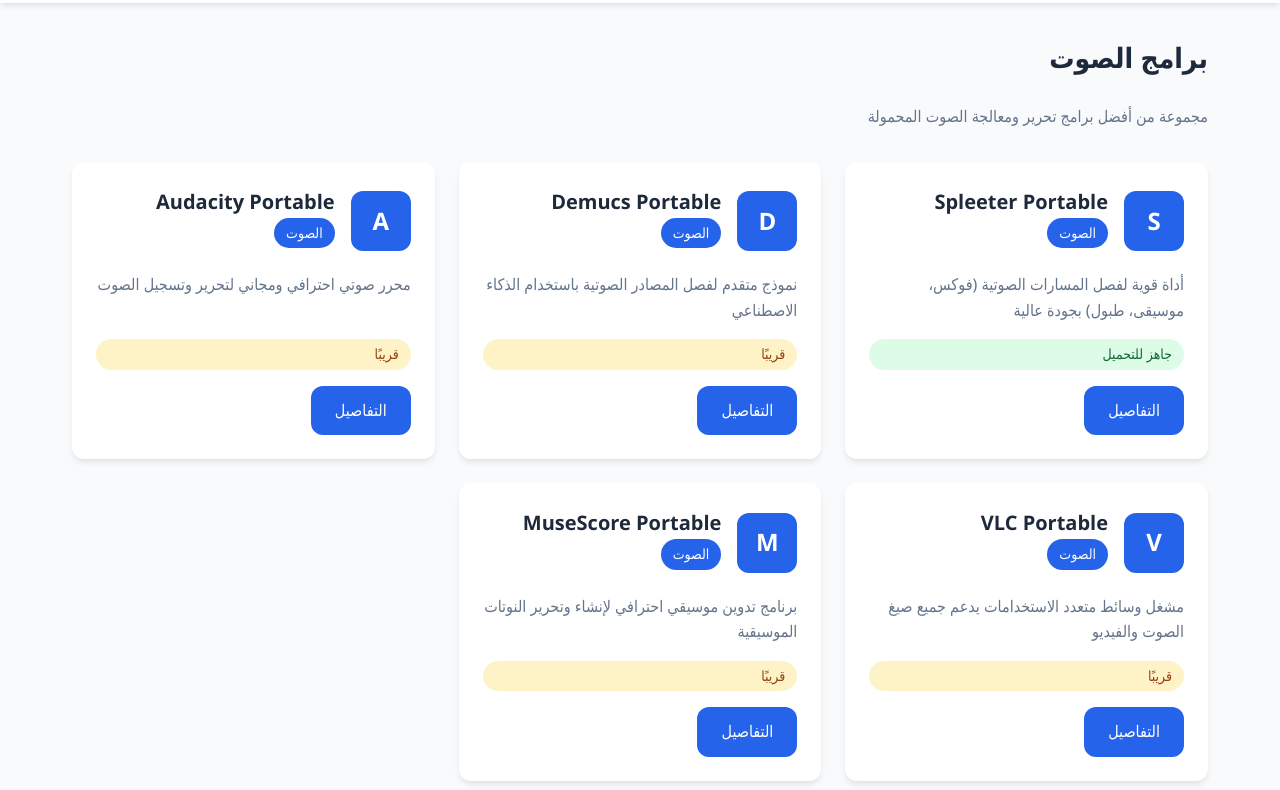
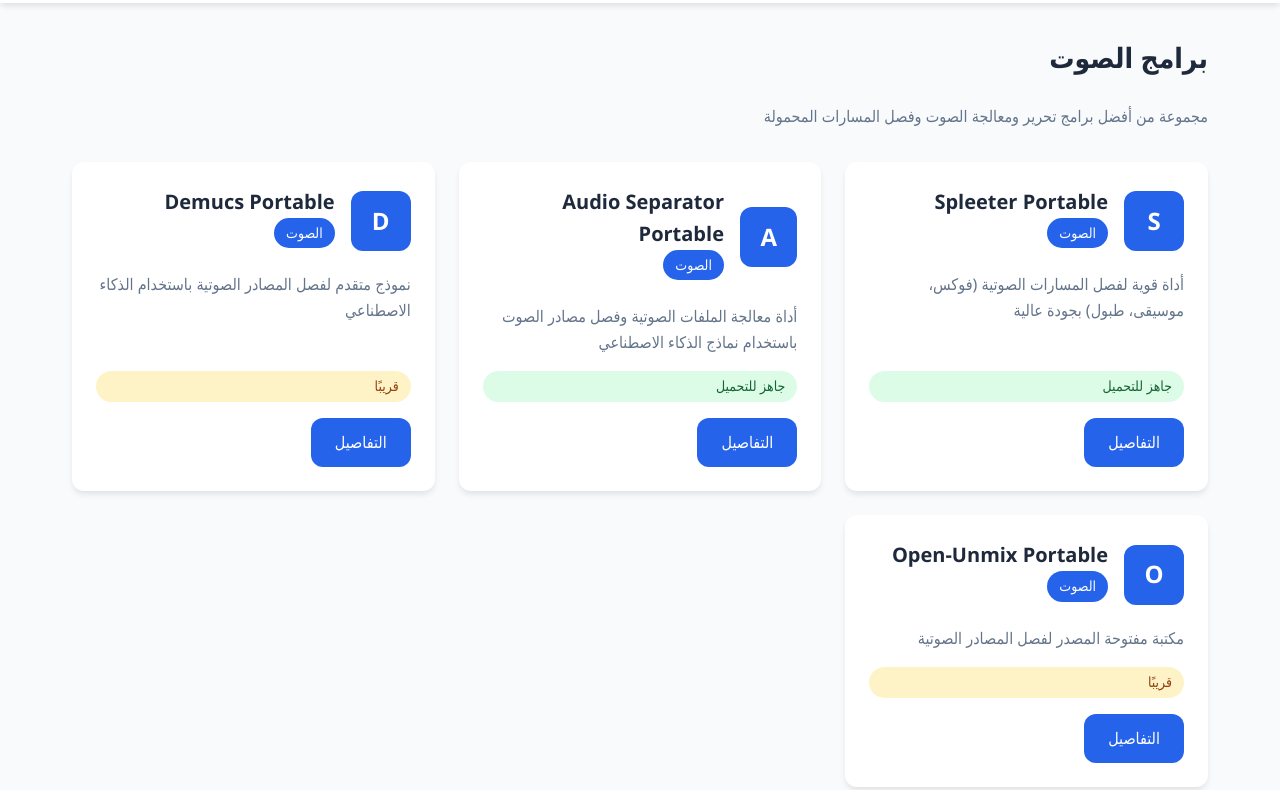
Before and after one commit to medhathamam/portable, a plain HTML site: page categories/audio.html in a window 1280 px wide. Shown: the part 67-857 px from the top of the page. Drawn offline with Linux system fonts and the light colour scheme.

Commit message:
Update audio.html with new project details

```diff
--- a/categories/audio.html
+++ b/categories/audio.html
@@ -15,6 +15,7 @@
             <ul class="navbar-menu">
                 <li><a href="../index.html">الرئيسية</a></li>
                 <li><a href="../projects/index.html">المشاريع</a></li>
+                <li><a href="../releases/index.html">الإصدارات</a></li>
                 <li><a href="audio.html">الصوت</a></li>
                 <li><a href="ai.html">الذكاء الاصطناعي</a></li>
             </ul>
@@ -25,7 +26,7 @@
     <main class="main-content">
         <h1 class="section-title">برامج الصوت</h1>
         <p style="margin-bottom: 2rem; color: var(--text-secondary);">
-            مجموعة من أفضل برامج تحرير ومعالجة الصوت المحمولة
+            مجموعة من أفضل برامج تحرير ومعالجة الصوت وفصل المسارات المحمولة
         </p>
 
         <!-- شبكة المشاريع -->
@@ -48,6 +49,24 @@
                 </div>
             </div>
 
+            <!-- Audio Separator -->
+            <div class="card project-card">
+                <div class="project-card-header">
+                    <div class="project-icon">A</div>
+                    <div>
+                        <div class="project-title">Audio Separator Portable</div>
+                        <span class="project-category">الصوت</span>
+                    </div>
+                </div>
+                <p class="project-description">
+                    أداة معالجة الملفات الصوتية وفصل مصادر الصوت باستخدام نماذج الذكاء الاصطناعي
+                </p>
+                <span class="project-status status-ready">جاهز للتحميل</span>
+                <div class="project-actions">
+                    <a href="../projects/audio-separator/index.html" class="btn btn-primary">التفاصيل</a>
+                </div>
+            </div>
+
             <!-- Demucs -->
             <div class="card project-card">
                 <div class="project-card-header">
@@ -66,57 +85,21 @@
                 </div>
             </div>
 
-            <!-- Audacity -->
+            <!-- Open-Unmix -->
             <div class="card project-card">
                 <div class="project-card-header">
-                    <div class="project-icon">A</div>
+                    <div class="project-icon">O</div>
                     <div>
-                        <div class="project-title">Audacity Portable</div>
+                        <div class="project-title">Open-Unmix Portable</div>
                         <span class="project-category">الصوت</span>
                     </div>
                 </div>
                 <p class="project-description">
-                    محرر صوتي احترافي ومجاني لتحرير وتسجيل الصوت
+                    مكتبة مفتوحة المصدر لفصل المصادر الصوتية
                 </p>
                 <span class="project-status status-soon">قريبًا</span>
                 <div class="project-actions">
-                    <a href="#" class="btn btn-primary">التفاصيل</a>
-                </div>
-            </div>
-
-            <!-- VLC -->
-            <div class="card project-card">
-                <div class="project-card-header">
-                    <div class="project-icon">V</div>
-                    <div>
-                        <div class="project-title">VLC Portable</div>
-                        <span class="project-category">الصوت</span>
-                    </div>
-                </div>
-                <p class="project-description">
-                    مشغل وسائط متعدد الاستخدامات يدعم جميع صيغ الصوت والفيديو
-                </p>
-                <span class="project-status status-soon">قريبًا</span>
-                <div class="project-actions">
-                    <a href="#" class="btn btn-primary">التفاصيل</a>
-                </div>
-            </div>
-
-            <!-- MuseScore -->
-            <div class="card project-card">
-                <div class="project-card-header">
-                    <div class="project-icon">M</div>
-                    <div>
-                        <div class="project-title">MuseScore Portable</div>
-                        <span class="project-category">الصوت</span>
-                    </div>
-                </div>
-                <p class="project-description">
-                    برنامج تدوين موسيقي احترافي لإنشاء وتحرير النوتات الموسيقية
-                </p>
-                <span class="project-status status-soon">قريبًا</span>
-                <div class="project-actions">
-                    <a href="#" class="btn btn-primary">التفاصيل</a>
+                    <a href="../projects/open-unmix/index.html" class="btn btn-primary">التفاصيل</a>
                 </div>
             </div>
         </div>
```
